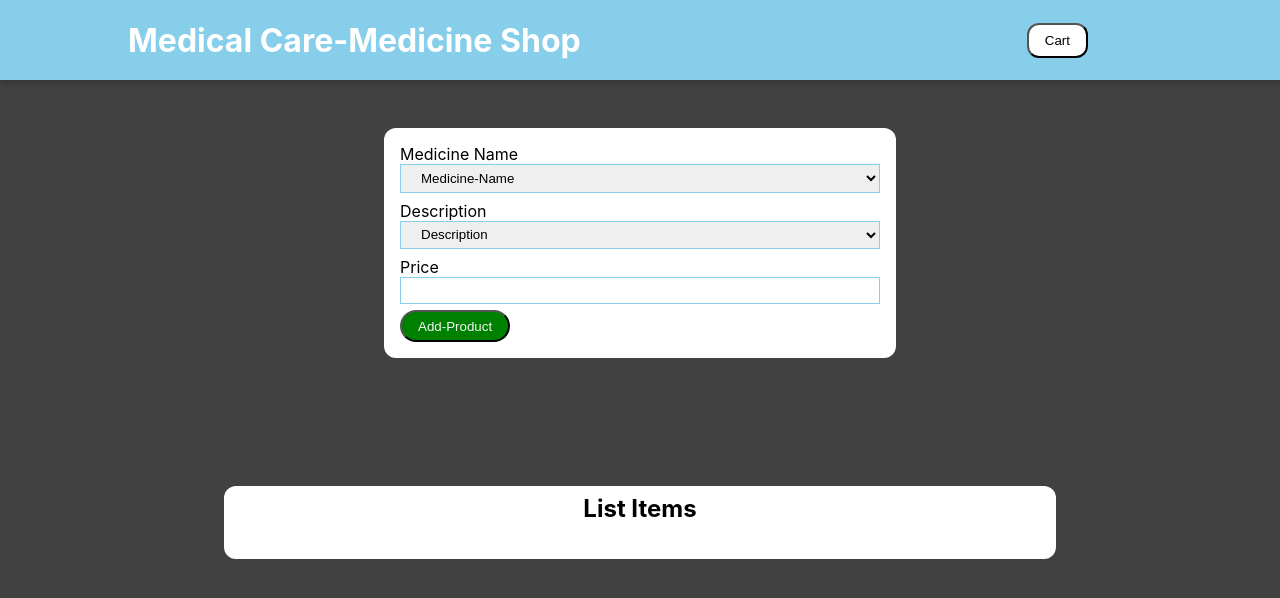
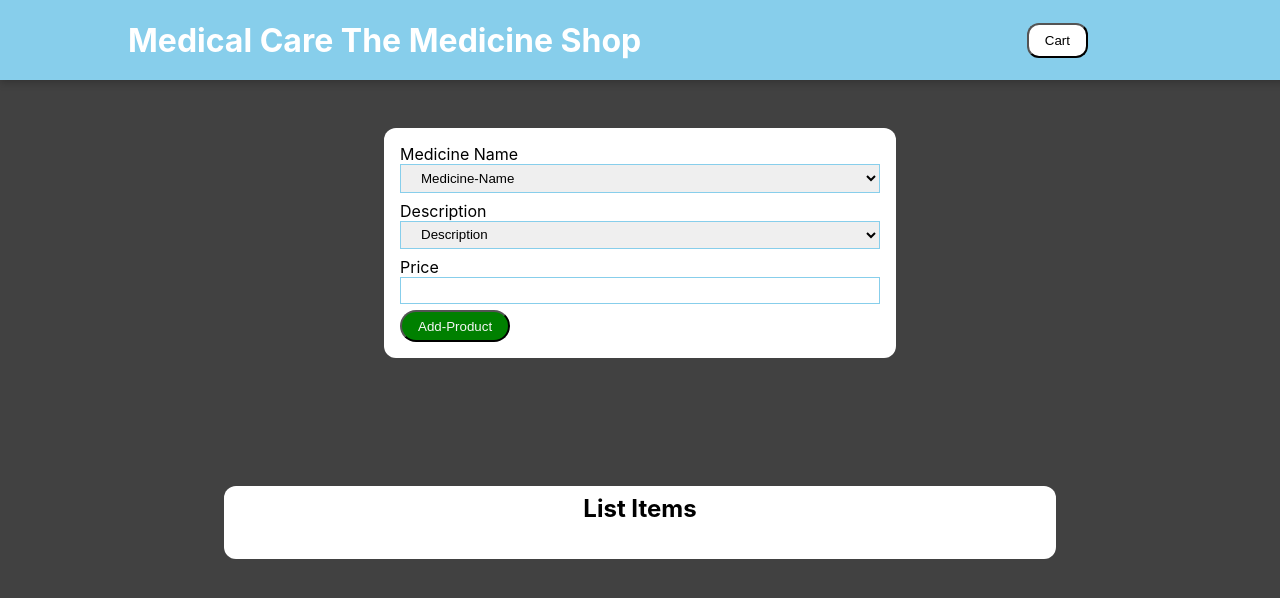
Before and after one commit to jyotisujeeth/Medical-App, a React (Create React App) app in the folder medical/: page / in a window 1280 px wide. Shown: the top 598 px of the page. Built offline with nearby package versions, Linux system fonts and the light colour scheme.

Commit message:
complited the test

```diff
--- a/medical/src/components/Header/Header.js
+++ b/medical/src/components/Header/Header.js
@@ -4,7 +4,7 @@ const Header = (props) => {
   return (
     <>
       <header className={classes.header}>
-        <h1>Medical Care-Medicine Shop</h1>
+        <h1>Medical Care The Medicine Shop</h1>
         <button className={classes.btn} onClick={props.onClick}>
           Cart
         </button>
```
